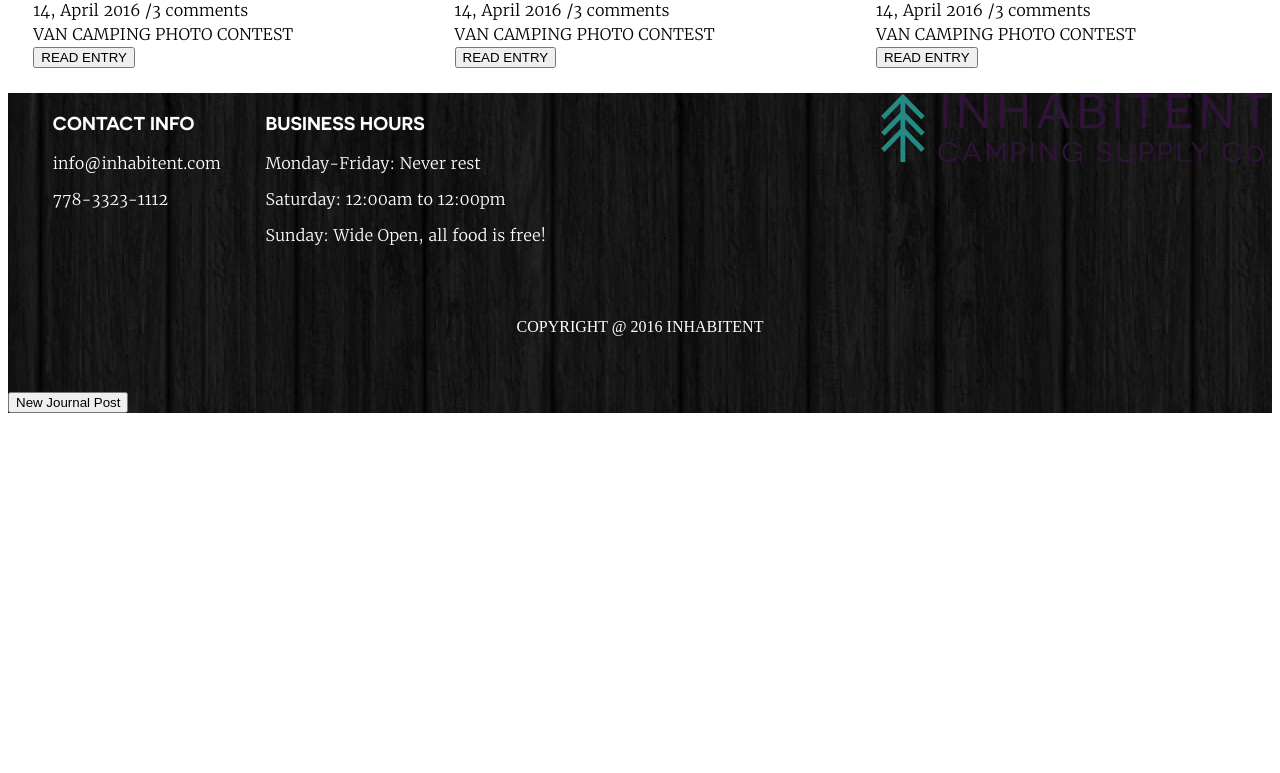
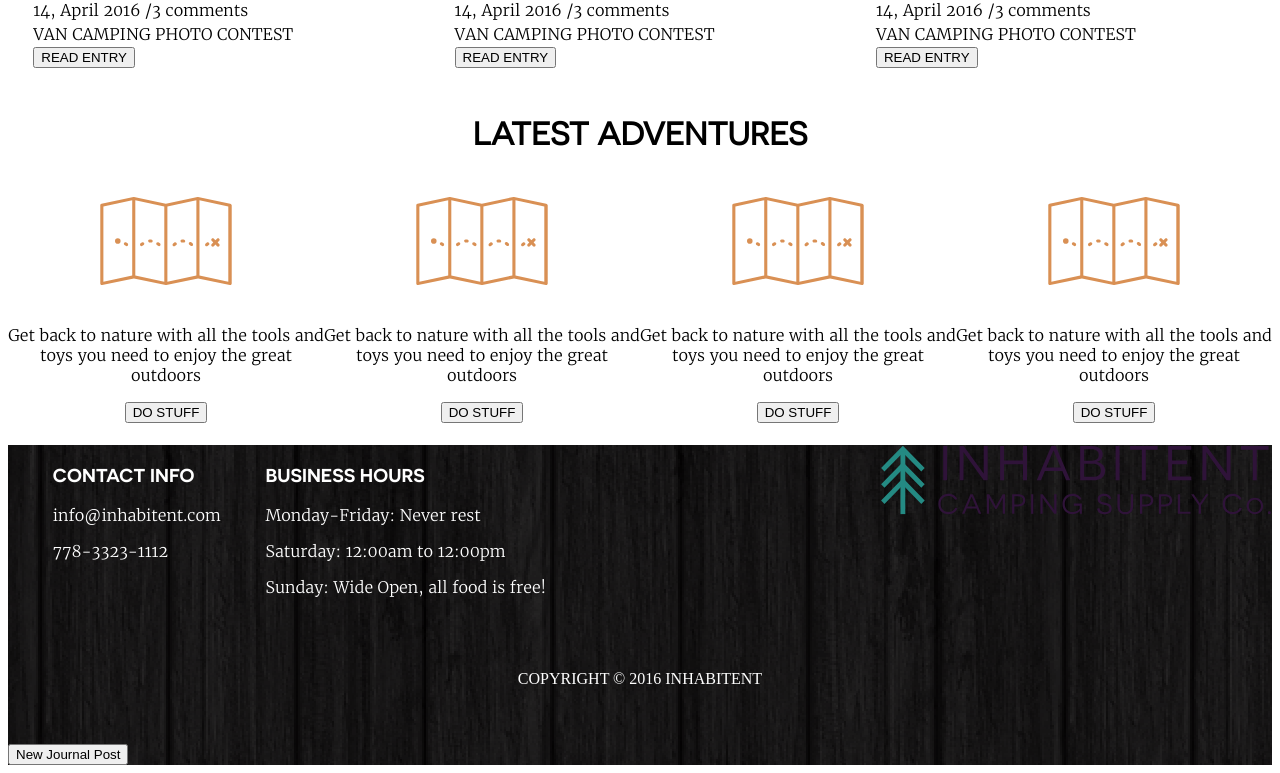
Before and after one commit to HoverEagle2016/RA-Project03-Cohabitent, an Angular app: page / in a window 1280 px wide. Shown: the part 1474-2247 px from the top of the page. Before the commit the page ends 1895 px from the top, so only its background shows below. Built offline with nearby package versions, Linux system fonts and the light colour scheme.

Commit message:
Setup the foundation of adventure home component.

```diff
--- a/src/app/app.component.html
+++ b/src/app/app.component.html
@@ -2,5 +2,6 @@
 <cohab-banner></cohab-banner>
 <cohab-shopHome></cohab-shopHome>
 <cohab-journal-home></cohab-journal-home>
+<cohab-adventure-home></cohab-adventure-home>
 <!-- <cohab-journal-new></cohab-journal-new> -->
 <cohab-footer></cohab-footer>
--- a/src/app/app.module.ts
+++ b/src/app/app.module.ts
@@ -14,6 +14,7 @@ import { JournalEntryComponent } from './components/journal/journal-entry/journa
 import { JournalNewComponent } from './components/journal/journal-new/journal-new.component';
 import { JournalListComponent } from './components/journal/journal-list/journal-list.component';
 import { FooterComponent } from './components/footer/footer.component';
+import { AdventureHomeComponent } from './components/adventure/adventure-home/adventure-home.component';
 
 @NgModule({
   declarations: [
@@ -26,7 +27,8 @@ import { FooterComponent } from './components/footer/footer.component';
     JournalEntryComponent,
     JournalNewComponent,
     JournalListComponent,
-    FooterComponent
+    FooterComponent,
+    AdventureHomeComponent
   ],
   imports: [
     BrowserModule,
--- /dev/null
+++ b/src/app/components/adventure/adventure-home/adventure-home.component.css
@@ -0,0 +1,21 @@
+h1 {
+	text-align: center;
+	font-family: fontAccentNormal;
+}
+
+.shopStuff {
+	display: flex;
+	text-align: center;
+	font-family: MerriweatherLight;
+}
+
+.productType {
+	width: 25%;
+}
+
+img {
+	width: 50%;
+	height: 50%;
+	display: block;
+	margin: 0 auto;
+}
--- /dev/null
+++ b/src/app/components/adventure/adventure-home/adventure-home.component.html
@@ -0,0 +1,27 @@
+<h1>LATEST ADVENTURES</h1>
+<div class="shopStuff">
+	<div class="productType">
+		<img src="../../../assets/images/product-type-icons/do.svg">
+		<p>Get back to nature with all the tools and toys you need to enjoy the great outdoors</p>
+		<button>DO STUFF</button>
+	</div>
+
+	<div class="productType">
+		<img src="../../../assets/images/product-type-icons/do.svg">
+		<p>Get back to nature with all the tools and toys you need to enjoy the great outdoors</p>
+		<button>DO STUFF</button>
+	</div>
+
+	<div class="productType">
+		<img src="../../../assets/images/product-type-icons/do.svg">
+		<p>Get back to nature with all the tools and toys you need to enjoy the great outdoors</p>
+		<button>DO STUFF</button>
+	</div>
+
+	<div class="productType">
+		<img src="../../../assets/images/product-type-icons/do.svg">
+		<p>Get back to nature with all the tools and toys you need to enjoy the great outdoors</p>
+		<button>DO STUFF</button>
+	</div>
+
+</div>
--- /dev/null
+++ b/src/app/components/adventure/adventure-home/adventure-home.component.ts
@@ -0,0 +1,15 @@
+import { Component, OnInit } from '@angular/core';
+
+@Component({
+  selector: 'cohab-adventure-home',
+  templateUrl: './adventure-home.component.html',
+  styleUrls: ['./adventure-home.component.css']
+})
+export class AdventureHomeComponent implements OnInit {
+
+  constructor() { }
+
+  ngOnInit() {
+  }
+
+}
--- a/src/app/components/footer/footer.component.html
+++ b/src/app/components/footer/footer.component.html
@@ -21,7 +21,7 @@
 	</div>
 <!-- copyright -->
 	<div class="copyright">
-		COPYRIGHT @ 2016 INHABITENT
+		COPYRIGHT &copy; 2016 INHABITENT
 	</div>
 	<div>
 		<button>New Journal Post</button>
```
